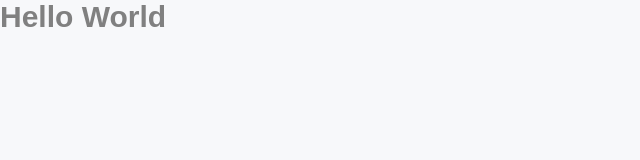
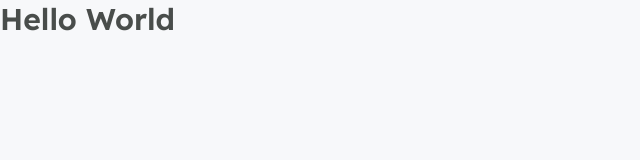
Before and after one commit to jsenger/nlw-podcastr, a Next.js app: page / in a window 1280 px wide. Shown: the top 160 px of the page, without its empty margins (0-640 px from the left). Built offline with nearby package versions, Linux system fonts and the light colour scheme.

Commit message:
Add fonts

```diff
--- /dev/null
+++ b/src/pages/_document.tsx
@@ -0,0 +1,21 @@
+import Document, { Html, Head, Main, NextScript } from 'next/document';
+
+export default class MyDocument extends Document {
+  render() {
+    return (
+      <Html>
+        <Head>
+          <link rel="preconnect" href="https://fonts.gstatic.com" />
+          <link
+            href="https://fonts.googleapis.com/css2?family=Inter&family=Lexend:wght@500;600&display=swap"
+            rel="stylesheet"
+          />
+        </Head>
+        <body>
+          <Main />
+          <NextScript />
+        </body>
+      </Html>
+    );
+  }
+}
--- a/src/styles/global.scss
+++ b/src/styles/global.scss
@@ -41,8 +41,19 @@
 input,
 textarea,
 button {
-  font: 500 1rem sans-serif;
+  font: 500 1rem Inter, sans-serif;
   color: var(--gray-500);
+}
+
+h1,
+h2,
+h3,
+h4,
+h5,
+h6 {
+  font-weight: 600;
+  font-family: Lexend;
+  color: var(--gray-800);
 }
 
 h1 {
```
